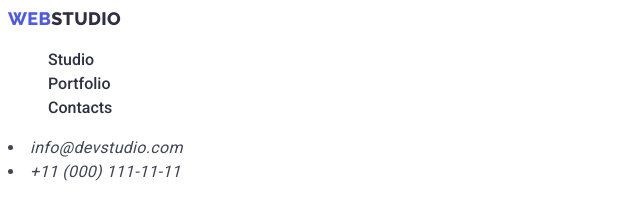
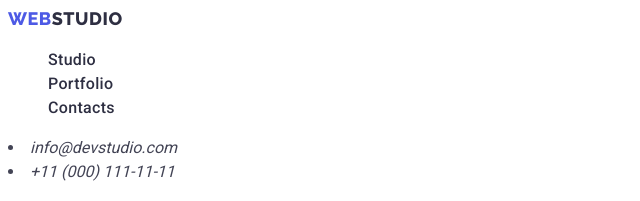
Before and after one commit to VuktorTS/goit-markup-hw-02, a plain HTML site: page portfolio.html in a window 1280 px wide. Shown: the top 201 px of the page, 0-640 px from the left. Drawn offline with Linux system fonts and the light colour scheme.

Commit message:
Added letter-spacing style to the link

```diff
--- a/css/style.css
+++ b/css/style.css
@@ -33,7 +33,6 @@ font-weight: 800;
 line-height: 1.17;
 letter-spacing: 0.03em;
 text-transform: uppercase;
-letter-spacing: 0.02em;
 color: var(--iris);
 }
 .logo-decoration {
@@ -43,6 +42,7 @@ color: var(--iris);
 .menu-link{
     font-weight: 500;
     color: var(--navy-blue);
+    letter-spacing: 0.02em;
 }
 .menu-link:hover,
 .menu-link:focus {
@@ -53,7 +53,6 @@ color: var(--iris);
 }
 .addres-link{
     color: var(--slate);
-    letter-spacing: 0.02em;
 }
 .addres-link:hover,
 .addres-link:focus {
```
